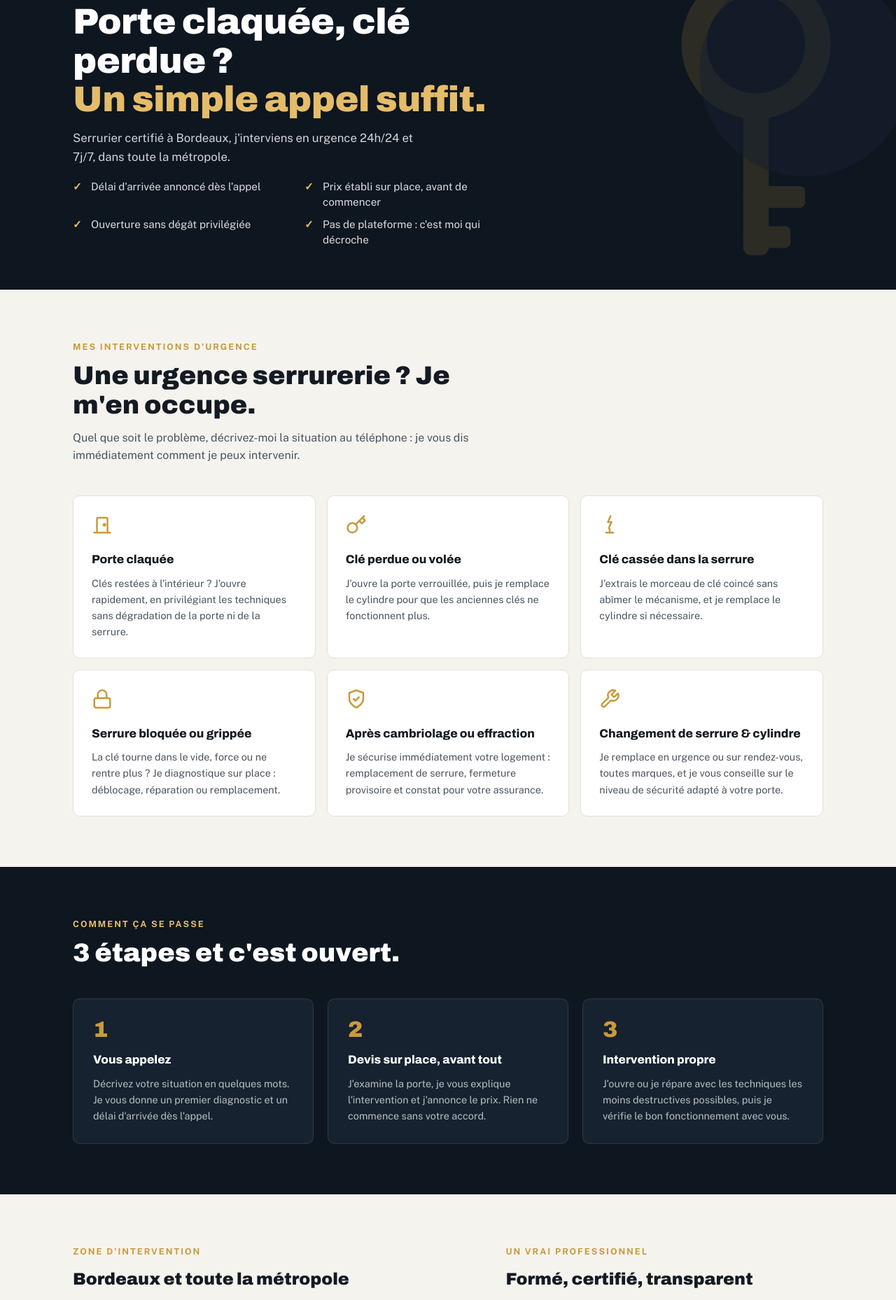
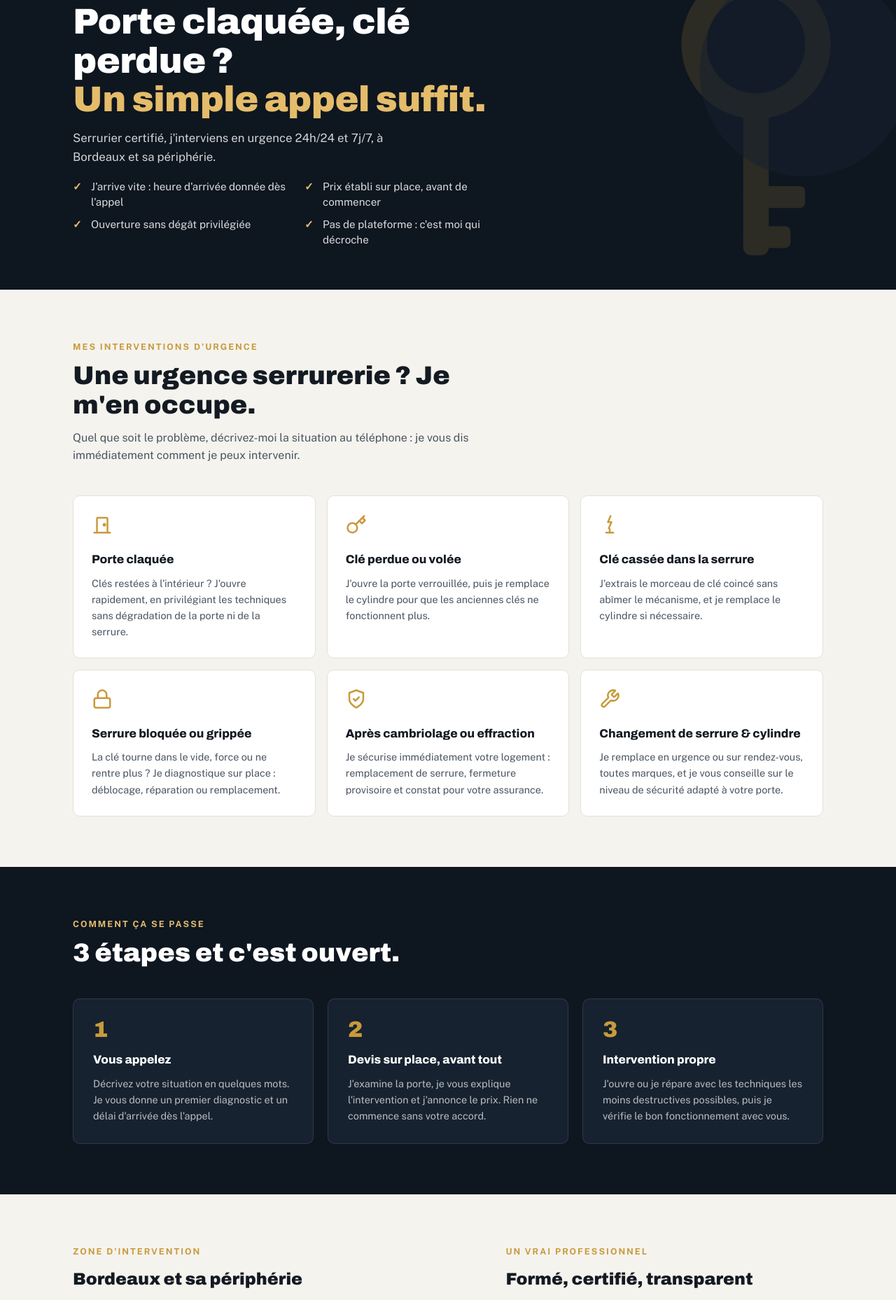
Before and after one commit to ProkaJect/SERLOCK, a plain HTML site: page public/index.html in a window 1280 px wide. Shown: the part 159-2017 px from the top of the page at 70% size. Drawn offline with nearby package versions, Linux system fonts and the light colour scheme.

Commit message:
Wording : « Bordeaux et sa périphérie », point rapidité reformulé
« dans toute la métropole » remplacé partout par « Bordeaux et sa
périphérie » (héro, meta description, Open Graph, titre de la zone).

Point héro « Délai d'arrivée annoncé dès l'appel » reformulé en
« J'arrive vite : heure d'arrivée donnée dès l'appel » (validé
par Chai).

Co-Authored-By: Claude Fable 5 <noreply@anthropic.com>

```diff
--- a/public/index.html
+++ b/public/index.html
@@ -4,13 +4,13 @@
 <meta charset="UTF-8">
 <meta name="viewport" content="width=device-width, initial-scale=1.0">
 <title>SERLOCK — Serrurier dépanneur 24h/24 à Bordeaux | Ouverture de porte, urgence serrurerie</title>
-<meta name="description" content="Porte claquée, clé perdue, serrure bloquée ? Serrurier dépanneur à Bordeaux, j'interviens 24h/24 et 7j/7 dans toute la métropole. Prix établi sur place, avant de commencer. Appelez le 07 68 64 25 13.">
+<meta name="description" content="Porte claquée, clé perdue, serrure bloquée ? Serrurier dépanneur, j'interviens 24h/24 et 7j/7 à Bordeaux et sa périphérie. Prix établi sur place, avant de commencer. Appelez le 07 68 64 25 13.">
 <link rel="icon" type="image/svg+xml" href="favicon.svg">
 <meta property="og:type" content="website">
 <meta property="og:site_name" content="SERLOCK">
 <meta property="og:locale" content="fr_FR">
 <meta property="og:title" content="SERLOCK — Serrurier dépanneur 24h/24 à Bordeaux">
-<meta property="og:description" content="Porte claquée, clé perdue, serrure bloquée ? J'interviens 24h/24 et 7j/7 à Bordeaux et dans toute la métropole. Prix établi sur place, avant de commencer. 07 68 64 25 13.">
+<meta property="og:description" content="Porte claquée, clé perdue, serrure bloquée ? J'interviens 24h/24 et 7j/7 à Bordeaux et sa périphérie. Prix établi sur place, avant de commencer. 07 68 64 25 13.">
 <script type="application/ld+json">
 {
   "@context": "https://schema.org",
@@ -304,9 +304,9 @@
     <div class="hero-inner">
       <span class="eyebrow"><span class="dot" aria-hidden="true"></span>Disponible maintenant — Bordeaux &amp; alentours</span>
       <h1>Porte claquée, clé perdue&nbsp;?<br><em>Un simple appel suffit.</em></h1>
-      <p class="lead">Serrurier certifié à Bordeaux, j'interviens en urgence 24h/24 et 7j/7, dans toute la métropole.</p>
+      <p class="lead">Serrurier certifié, j'interviens en urgence 24h/24 et 7j/7, à Bordeaux et sa périphérie.</p>
       <ul class="hero-points">
-        <li>Délai d'arrivée annoncé dès l'appel</li>
+        <li>J'arrive vite&nbsp;: heure d'arrivée donnée dès l'appel</li>
         <li>Prix établi sur place, avant de commencer</li>
         <li>Ouverture sans dégât privilégiée</li>
         <li>Pas de plateforme&nbsp;: c'est moi qui décroche</li>
@@ -390,7 +390,7 @@
   <div class="wrap duo">
     <div class="zone">
       <span class="tag" style="color:var(--brass);font-weight:700;font-size:.78rem;letter-spacing:.16em;text-transform:uppercase;display:block;margin-bottom:10px">Zone d'intervention</span>
-      <h2>Bordeaux et toute la métropole</h2>
+      <h2>Bordeaux et sa périphérie</h2>
       <p>Basé à Bordeaux, je me déplace rapidement rive gauche comme rive droite, intra et extra-rocade, dans un rayon d'environ 20&nbsp;km autour du centre.</p>
       <div class="map-card" role="img" aria-label="Carte stylisée de Bordeaux : un point central en ville et un cercle délimitant la zone d'intervention, environ 20 kilomètres autour du centre">
         <svg viewBox="0 0 460 400" xmlns="http://www.w3.org/2000/svg" aria-hidden="true">
```
